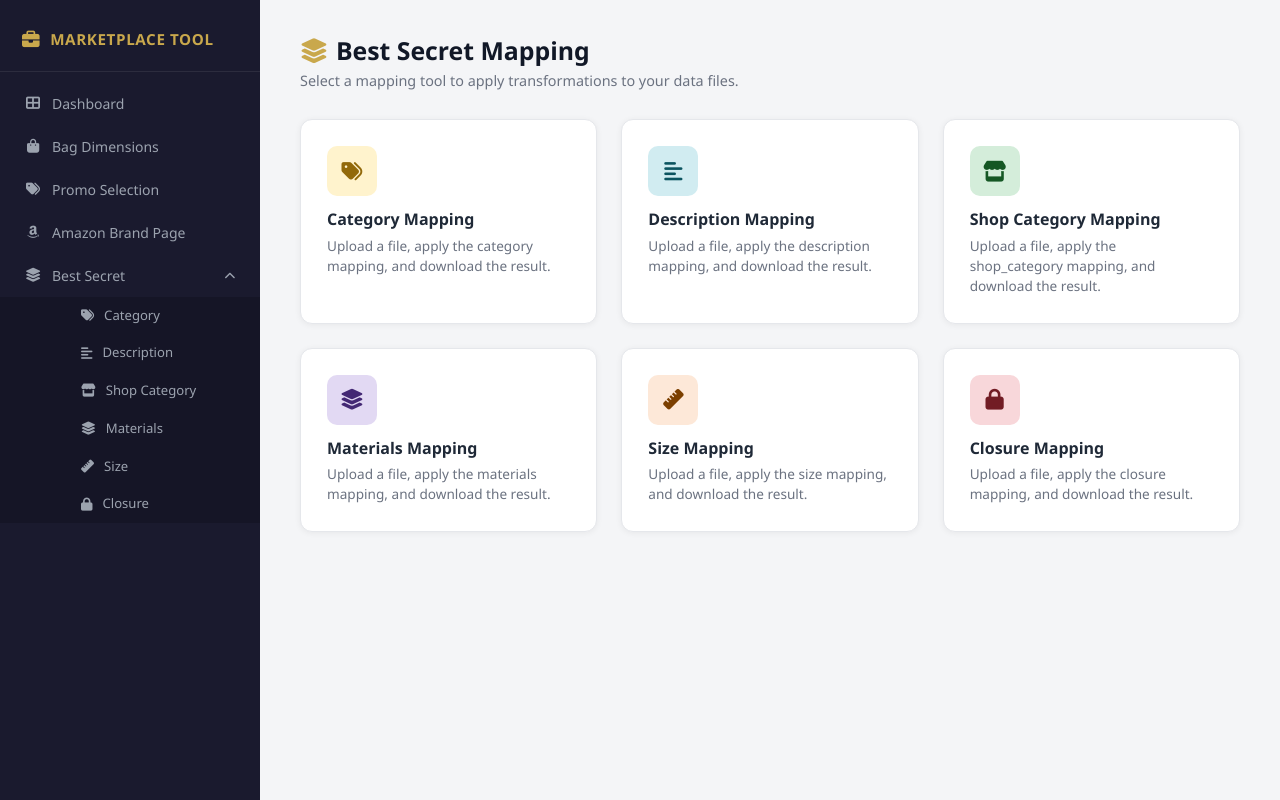
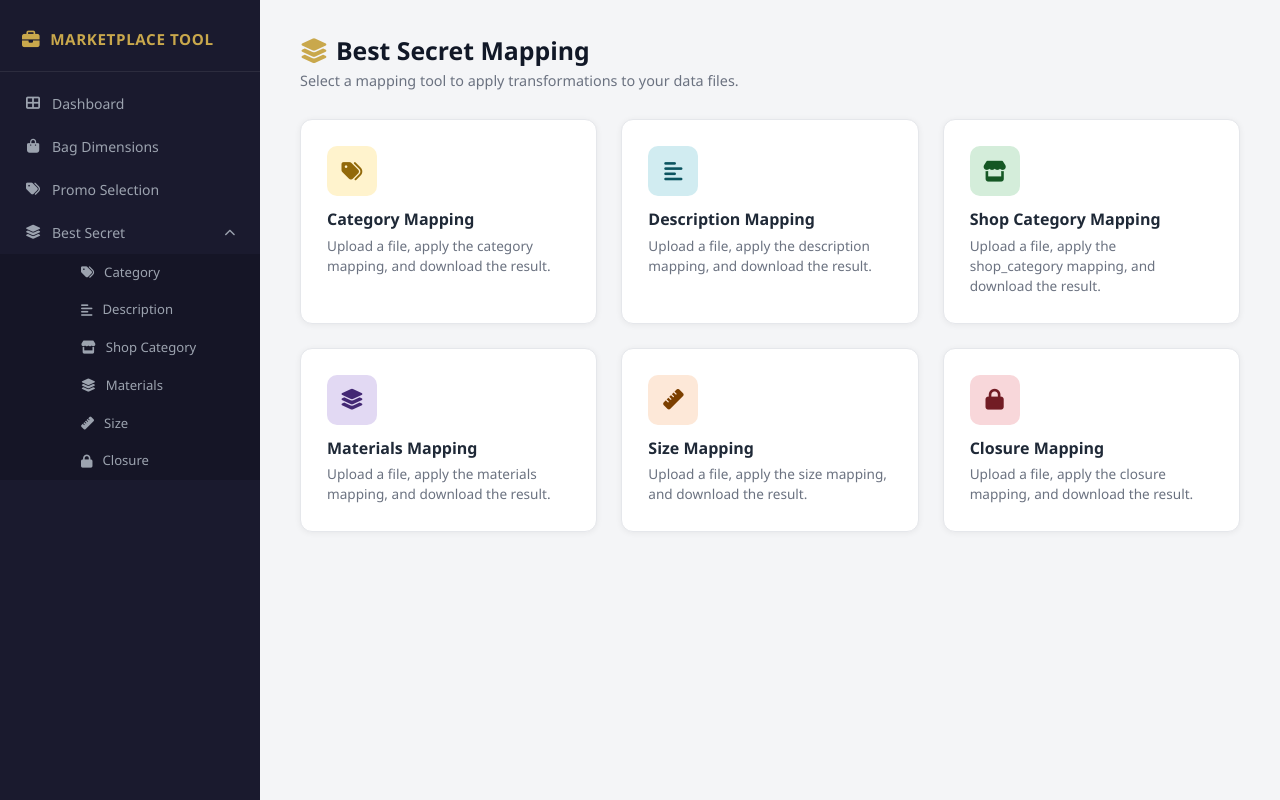
Before and after one commit to szucchelli98/PP, a Flask app: page /best-secret/ in a window 1280 px wide. Run offline with Flask 3, Linux system fonts and the light colour scheme.

Commit message:
Remove Amazon Brand Page from sidebar nav

```diff
--- a/templates/base.html
+++ b/templates/base.html
@@ -37,13 +37,7 @@
           <i class="fas fa-tags"></i> Promo Selection
         </a>
       </li>
-      <li>
-        <a href="{{ url_for('amazon_brand_page.index') }}"
-           class="{{ 'active' if request.blueprint == 'amazon_brand_page' else '' }}">
-          <i class="fab fa-amazon"></i> Amazon Brand Page
-        </a>
-      </li>
-      <li class="nav-group {{ 'open' if request.blueprint == 'best_secret' else '' }}">
+<li class="nav-group {{ 'open' if request.blueprint == 'best_secret' else '' }}">
         <a href="#" class="nav-group-toggle">
           <i class="fas fa-layer-group"></i> Best Secret
           <i class="fas fa-chevron-down nav-arrow"></i>
```
